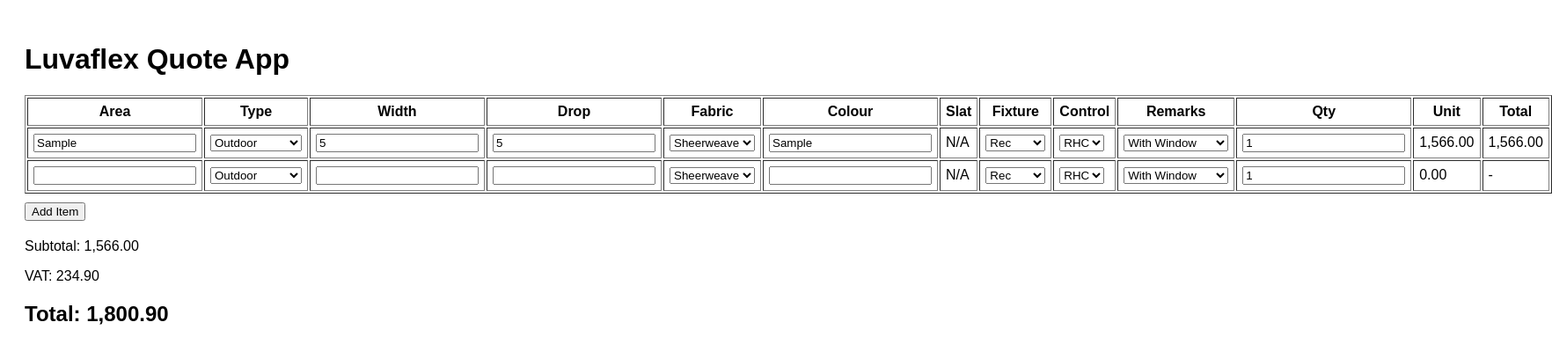
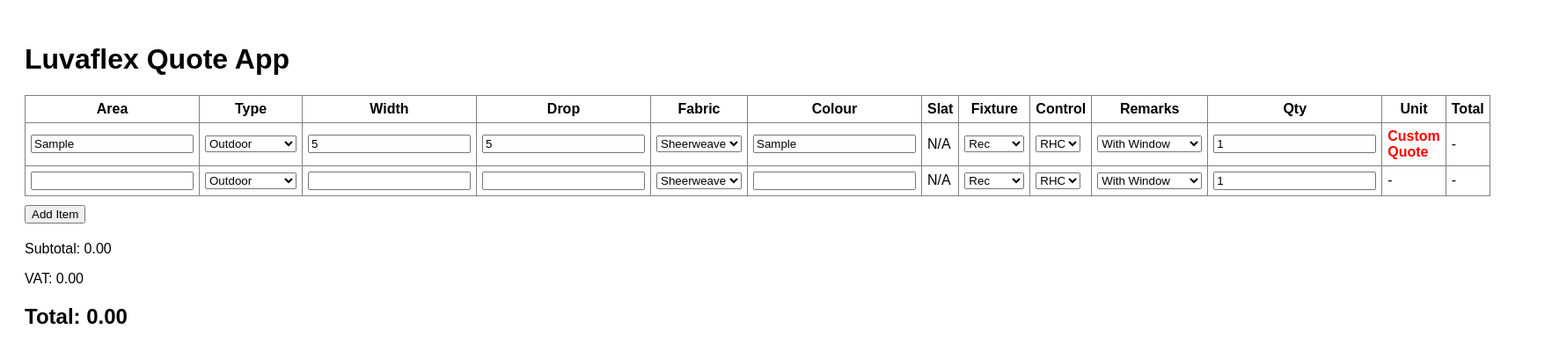
Before and after one commit to vbcsales2-prog/luvaflex-app, a Next.js app: page / in a window 1280 px wide. Both pictures are taken after typing "Sample", "5", "5", "Sample" into the empty fields and a click on the button "Add Item". Shown: the top 408 px of the page at 88% size, 1764 px wide, since content can reach past the window. Built offline with nearby package versions, Linux system fonts and the light colour scheme.

Commit message:
Update page.tsx

```diff
--- a/app/page.tsx
+++ b/app/page.tsx
@@ -37,98 +37,209 @@
   editingPrice?: boolean;
 };
 
+type ComputedItem = Item & {
+  unit: number;
+  total: number;
+  pending?: boolean;
+  custom?: boolean;
+  manual?: boolean;
+};
+
 const TYPES: BlindType[] = [
-  "Outdoor","Venetian","Vertical","Panel Vertical","Lumi Voile","Verti Voile",
-  "Ambi Voile","Panel","Roller","Roman","Lumi Cell","Lumi Plisse","Doppio","Zebra"
+  "Outdoor",
+  "Venetian",
+  "Vertical",
+  "Panel Vertical",
+  "Lumi Voile",
+  "Verti Voile",
+  "Ambi Voile",
+  "Panel",
+  "Roller",
+  "Roman",
+  "Lumi Cell",
+  "Lumi Plisse",
+  "Doppio",
+  "Zebra",
 ];
 
-const verticalFamily = [
-  "Vertical","Panel Vertical","Lumi Voile","Verti Voile","Ambi Voile","Panel"
+const verticalFamily: BlindType[] = [
+  "Vertical",
+  "Panel Vertical",
+  "Lumi Voile",
+  "Verti Voile",
+  "Ambi Voile",
+  "Panel",
 ];
 
-function getControlOptions(type: BlindType) {
+const WIDTH_STEPS_MM = [1000, 1500, 2000, 2500, 3000, 3500, 4000, 4500, 5000, 5500, 6000];
+const DROP_STEPS_MM = [1000, 1500, 2000, 2500, 3000, 3500];
+
+const BASE_PRICE_GRID: Record<number, Record<number, number>> = {
+  1000: { 1000: 1566, 1500: 1851, 2000: 2136, 2500: 2421, 3000: 2706, 3500: 2991, 4000: 3276, 4500: 3561, 5000: 3846, 5500: 4131, 6000: 4416 },
+  1500: { 1000: 1746, 1500: 2091, 2000: 2436, 2500: 2781, 3000: 3126, 3500: 3471, 4000: 3816, 4500: 4161, 5000: 4506, 5500: 4851, 6000: 5196 },
+  2000: { 1000: 1926, 1500: 2331, 2000: 2736, 2500: 3141, 3000: 3546, 3500: 3951, 4000: 4356, 4500: 4761, 5000: 5166, 5500: 5571, 6000: 5976 },
+  2500: { 1000: 2106, 1500: 2571, 2000: 3036, 2500: 3501, 3000: 3966, 3500: 4431, 4000: 4896, 4500: 5361, 5000: 5826, 5500: 6291, 6000: 6756 },
+  3000: { 1000: 2286, 1500: 2811, 2000: 3336, 2500: 3861, 3000: 4386, 3500: 4911, 4000: 5436, 4500: 5961, 5000: 6486, 5500: 7011, 6000: 7536 },
+  3500: { 1000: 2466, 1500: 3051, 2000: 3636, 2500: 4221, 3000: 4806, 3500: 5391, 4000: 5976, 4500: 6561, 5000: 7146, 5500: 7731, 6000: 8316 },
+};
+
+const CLEAR_WINDOW_ADDON: Record<number, number> = {
+  1000: 450,
+  1500: 675,
+  2000: 900,
+  2500: 1125,
+  3000: 1350,
+  3500: 1575,
+  4000: 1800,
+  4500: 2025,
+  5000: 2250,
+  5500: 2475,
+  6000: 2700,
+};
+
+const VAT_RATE = 0.15;
+
+function roundUp(value: number, steps: number[]): number | null {
+  for (const step of steps) {
+    if (value <= step) return step;
+  }
+  return null;
+}
+
+function currency(value: number): string {
+  return value.toLocaleString("en-ZA", {
+    minimumFractionDigits: 2,
+    maximumFractionDigits: 2,
+  });
+}
+
+function getControlOptions(type: BlindType): string[] {
   if (verticalFamily.includes(type)) {
     return [
-      "LHC/LHS","LHC/RHS","LHC/BP","LHC/CENTRE",
-      "RHC/LHS","RHC/RHS","RHC/BP","RHC/CENTRE"
+      "LHC/LHS",
+      "LHC/RHS",
+      "LHC/BP",
+      "LHC/CENTRE",
+      "RHC/LHS",
+      "RHC/RHS",
+      "RHC/BP",
+      "RHC/CENTRE",
     ];
   }
-  return ["RHC","LHC"];
+  return ["RHC", "LHC"];
 }
 
-// simplified pricing hook (your grid already working)
-function currency(v:number){
-  return v.toLocaleString("en-ZA",{minimumFractionDigits:2});
+function getSlatMode(type: BlindType): "venetian" | "vertical" | "na" {
+  if (type === "Venetian") return "venetian";
+  if (verticalFamily.includes(type)) return "vertical";
+  return "na";
 }
 
-export default function Page(){
+function defaultSlat(type: BlindType): string {
+  const mode = getSlatMode(type);
+  if (mode === "venetian") return "25mm";
+  if (mode === "vertical") return "90mm";
+  return "";
+}
 
-  const [items,setItems]=useState<Item[]>([{
-    id:"1",
-    area:"",
-    type:"Outdoor",
-    width:"",
-    drop:"",
-    qty:1,
-    fabric:"",
-    colour:"",
-    slat:"",
-    fixture:"Rec",
-    control:"RHC",
-    remarks:""
-  }]);
+function defaultFabric(type: BlindType): string {
+  return type === "Outdoor" ? "Sheerweave" : "";
+}
 
-  const update=(id:string,field:keyof Item,value:any)=>{
-    setItems(prev=>prev.map(i=>i.id===id?{...i,[field]:value}:i));
+function defaultRemarks(type: BlindType): string {
+  return type === "Outdoor" ? "With Window" : "";
+}
+
+export default function Page() {
+  const [items, setItems] = useState<Item[]>([
+    {
+      id: "1",
+      area: "",
+      type: "Outdoor",
+      width: "",
+      drop: "",
+      qty: 1,
+      fabric: "Sheerweave",
+      colour: "",
+      slat: "",
+      fixture: "Rec",
+      control: "RHC",
+      remarks: "With Window",
+    },
+  ]);
+
+  const update = <K extends keyof Item>(id: string, field: K, value: Item[K]) => {
+    setItems((prev) => prev.map((i) => (i.id === id ? { ...i, [field]: value } : i)));
   };
 
-  const addItem=()=>{
-    setItems(prev=>[...prev,{
-      id:Date.now().toString(),
-      area:"",
-      type:"Outdoor",
-      width:"",
-      drop:"",
-      qty:1,
-      fabric:"",
-      colour:"",
-      slat:"",
-      fixture:"Rec",
-      control:"RHC",
-      remarks:""
-    }]);
+  const addItem = () => {
+    setItems((prev) => [
+      ...prev,
+      {
+        id: Date.now().toString(),
+        area: "",
+        type: "Outdoor",
+        width: "",
+        drop: "",
+        qty: 1,
+        fabric: "Sheerweave",
+        colour: "",
+        slat: "",
+        fixture: "Rec",
+        control: "RHC",
+        remarks: "With Window",
+      },
+    ]);
   };
 
-  const computed = useMemo(()=>{
-    return items.map(i=>{
-      let unit=0;
-      let total=0;
-      let manual=false;
+  const computed: ComputedItem[] = useMemo(() => {
+    return items.map((i) => {
+      let unit = 0;
+      let total = 0;
+      let manual = false;
+      let pending = false;
+      let custom = false;
 
-      if(i.type==="Outdoor"){
-        // your working pricing logic remains here
-        if(i.width && i.drop){
-          unit=1566; // placeholder (your grid still active in your version)
+      if (i.type === "Outdoor") {
+        if (i.width === "" || i.drop === "") {
+          pending = true;
+        } else {
+          const widthMm = Math.ceil(Number(i.width) * 1000);
+          const dropMm = Math.ceil(Number(i.drop) * 1000);
+
+          const roundedWidth = roundUp(widthMm, WIDTH_STEPS_MM);
+          const roundedDrop = roundUp(dropMm, DROP_STEPS_MM);
+
+          if (!roundedWidth || !roundedDrop) {
+            custom = true;
+          } else {
+            const base = BASE_PRICE_GRID[roundedDrop][roundedWidth];
+            const addon = i.remarks === "With Window" ? CLEAR_WINDOW_ADDON[roundedWidth] : 0;
+            unit = base + addon;
+          }
         }
-      }else{
-        manual=true;
-        if(i.manualPrice) unit=i.manualPrice;
+      } else {
+        manual = true;
+        if (typeof i.manualPrice === "number" && !Number.isNaN(i.manualPrice)) {
+          unit = i.manualPrice;
+        }
       }
 
-      total=unit*i.qty;
+      total = unit * (Number(i.qty) || 0);
 
-      return {...i,unit,total,manual};
+      return { ...i, unit, total, manual, pending, custom };
     });
-  },[items]);
+  }, [items]);
 
-  const subtotal = computed.reduce((s,i)=>s+i.total,0);
-  const vat = subtotal*0.15;
+  const subtotal = computed.reduce((s, i) => s + i.total, 0);
+  const vat = subtotal * VAT_RATE;
+  const grandTotal = subtotal + vat;
 
-  return(
-    <div style={{padding:20,fontFamily:"Arial"}}>
+  return (
+    <div style={{ padding: 20, fontFamily: "Arial" }}>
       <h1>Luvaflex Quote App</h1>
 
-      <table border={1} cellPadding={6} style={{width:"100%",marginTop:20}}>
+      <table border={1} cellPadding={6} style={{ width: "100%", marginTop: 20, borderCollapse: "collapse" }}>
         <thead>
           <tr>
             <th>Area</th>
@@ -148,127 +259,168 @@
         </thead>
 
         <tbody>
-          {computed.map(i=>(
+          {computed.map((i) => (
             <tr key={i.id}>
-
-              <td><input value={i.area} onChange={e=>update(i.id,"area",e.target.value)}/></td>
+              <td>
+                <input value={i.area} onChange={(e) => update(i.id, "area", e.target.value)} />
+              </td>
 
               <td>
-                <select value={i.type} onChange={e=>{
-                  const newType=e.target.value as BlindType;
-                  const controls=getControlOptions(newType);
-                  update(i.id,"type",newType);
-                  update(i.id,"control",controls[0]);
-                }}>
-                  {TYPES.map(t=><option key={t}>{t}</option>)}
+                <select
+                  value={i.type}
+                  onChange={(e) => {
+                    const newType = e.target.value as BlindType;
+                    const controls = getControlOptions(newType);
+                    update(i.id, "type", newType);
+                    update(i.id, "control", controls[0]);
+                    update(i.id, "fabric", defaultFabric(newType));
+                    update(i.id, "remarks", defaultRemarks(newType));
+                    update(i.id, "slat", defaultSlat(newType));
+                    update(i.id, "manualPrice", undefined);
+                    update(i.id, "editingPrice", false);
+                  }}
+                >
+                  {TYPES.map((t) => (
+                    <option key={t} value={t}>
+                      {t}
+                    </option>
+                  ))}
                 </select>
               </td>
 
-              <td><input type="number" value={i.width} onChange={e=>update(i.id,"width",Number(e.target.value))}/></td>
-              <td><input type="number" value={i.drop} onChange={e=>update(i.id,"drop",Number(e.target.value))}/></td>
+              <td>
+                <input
+                  type="number"
+                  step="0.001"
+                  value={i.width}
+                  onChange={(e) => update(i.id, "width", e.target.value === "" ? "" : Number(e.target.value))}
+                />
+              </td>
 
-              {/* FABRIC */}
               <td>
-                {i.type==="Outdoor"?(
-                  <select value={i.fabric} onChange={e=>update(i.id,"fabric",e.target.value)}>
-                    <option>Sheerweave</option>
-                    <option>PVC</option>
-                    <option>Ribtext</option>
+                <input
+                  type="number"
+                  step="0.001"
+                  value={i.drop}
+                  onChange={(e) => update(i.id, "drop", e.target.value === "" ? "" : Number(e.target.value))}
+                />
+              </td>
+
+              <td>
+                {i.type === "Outdoor" ? (
+                  <select value={i.fabric} onChange={(e) => update(i.id, "fabric", e.target.value)}>
+                    <option value="Sheerweave">Sheerweave</option>
+                    <option value="PVC">PVC</option>
+                    <option value="Ribtext">Ribtext</option>
                   </select>
-                ):(
-                  <input value={i.fabric} onChange={e=>update(i.id,"fabric",e.target.value)}/>
+                ) : (
+                  <input value={i.fabric} onChange={(e) => update(i.id, "fabric", e.target.value)} />
                 )}
               </td>
 
-              <td><input value={i.colour} onChange={e=>update(i.id,"colour",e.target.value)}/></td>
+              <td>
+                <input value={i.colour} onChange={(e) => update(i.id, "colour", e.target.value)} />
+              </td>
 
-              {/* SLAT */}
               <td>
-                {i.type==="Venetian"?(
-                  <select value={i.slat} onChange={e=>update(i.id,"slat",e.target.value)}>
-                    <option>25mm</option>
-                    <option>50mm</option>
+                {getSlatMode(i.type) === "venetian" ? (
+                  <select value={i.slat || "25mm"} onChange={(e) => update(i.id, "slat", e.target.value)}>
+                    <option value="25mm">25mm</option>
+                    <option value="50mm">50mm</option>
                   </select>
-                ): verticalFamily.includes(i.type)?(
-                  <select value={i.slat} onChange={e=>update(i.id,"slat",e.target.value)}>
-                    <option>90mm</option>
-                    <option>127mm</option>
-                    <option>250mm</option>
+                ) : getSlatMode(i.type) === "vertical" ? (
+                  <select value={i.slat || "90mm"} onChange={(e) => update(i.id, "slat", e.target.value)}>
+                    <option value="90mm">90mm</option>
+                    <option value="127mm">127mm</option>
+                    <option value="250mm">250mm</option>
                   </select>
-                ):(
+                ) : (
                   "N/A"
                 )}
               </td>
 
               <td>
-                <select value={i.fixture} onChange={e=>update(i.id,"fixture",e.target.value)}>
-                  <option>Rec</option>
-                  <option>F/F</option>
-                  <option>Custom</option>
+                <select value={i.fixture} onChange={(e) => update(i.id, "fixture", e.target.value)}>
+                  <option value="Rec">Rec</option>
+                  <option value="F/F">F/F</option>
+                  <option value="Custom">Custom</option>
                 </select>
               </td>
 
-              {/* CONTROL FIXED */}
               <td>
-                <select value={i.control} onChange={e=>update(i.id,"control",e.target.value)}>
-                  {getControlOptions(i.type).map(c=>(
-                    <option key={c}>{c}</option>
+                <select value={i.control} onChange={(e) => update(i.id, "control", e.target.value)}>
+                  {getControlOptions(i.type).map((c) => (
+                    <option key={c} value={c}>
+                      {c}
+                    </option>
                   ))}
                 </select>
               </td>
 
-              {/* REMARKS */}
               <td>
-                {i.type==="Outdoor"?(
-                  <select value={i.remarks} onChange={e=>update(i.id,"remarks",e.target.value)}>
-                    <option>With Window</option>
-                    <option>Without Window</option>
+                {i.type === "Outdoor" ? (
+                  <select value={i.remarks} onChange={(e) => update(i.id, "remarks", e.target.value)}>
+                    <option value="With Window">With Window</option>
+                    <option value="Without Window">Without Window</option>
                   </select>
-                ):(
-                  <input value={i.remarks} onChange={e=>update(i.id,"remarks",e.target.value)}/>
+                ) : (
+                  <input value={i.remarks} onChange={(e) => update(i.id, "remarks", e.target.value)} />
                 )}
               </td>
 
-              <td><input type="number" value={i.qty} onChange={e=>update(i.id,"qty",Number(e.target.value))}/></td>
+              <td>
+                <input
+                  type="number"
+                  value={i.qty}
+                  onChange={(e) => update(i.id, "qty", Math.max(0, Number(e.target.value) || 0))}
+                />
+              </td>
 
-              {/* MANUAL ENTRY SYSTEM */}
               <td>
                 {i.manual ? (
                   i.editingPrice ? (
                     <input
                       type="number"
-                      onBlur={(e)=>{
-                        update(i.id,"manualPrice",Number(e.target.value));
-                        update(i.id,"editingPrice",false);
+                      defaultValue={i.manualPrice ?? ""}
+                      onBlur={(e) => {
+                        update(i.id, "manualPrice", Number(e.target.value) || 0);
+                        update(i.id, "editingPrice", false);
                       }}
                       autoFocus
                     />
                   ) : (
                     <span
-                      style={{cursor:"pointer",color:"blue"}}
-                      onClick={()=>update(i.id,"editingPrice",true)}
+                      style={{ cursor: "pointer", color: "blue" }}
+                      onClick={() => update(i.id, "editingPrice", true)}
                     >
                       {i.manualPrice ? currency(i.manualPrice) : "Manual Entry"}
                     </span>
                   )
+                ) : i.pending ? (
+                  "-"
+                ) : i.custom ? (
+                  <span style={{ color: "red", fontWeight: 600 }}>Custom Quote</span>
                 ) : (
                   currency(i.unit)
                 )}
               </td>
 
-              <td>{i.total?currency(i.total):"-"}</td>
-
+              <td>
+                {i.pending ? "-" : i.custom ? "-" : i.total ? currency(i.total) : "-"}
+              </td>
             </tr>
           ))}
         </tbody>
       </table>
 
-      <button onClick={addItem} style={{marginTop:10}}>Add Item</button>
+      <button onClick={addItem} style={{ marginTop: 10 }}>
+        Add Item
+      </button>
 
-      <div style={{marginTop:20}}>
+      <div style={{ marginTop: 20 }}>
         <p>Subtotal: {currency(subtotal)}</p>
         <p>VAT: {currency(vat)}</p>
-        <h2>Total: {currency(subtotal+vat)}</h2>
+        <h2>Total: {currency(grandTotal)}</h2>
       </div>
     </div>
   );
```
